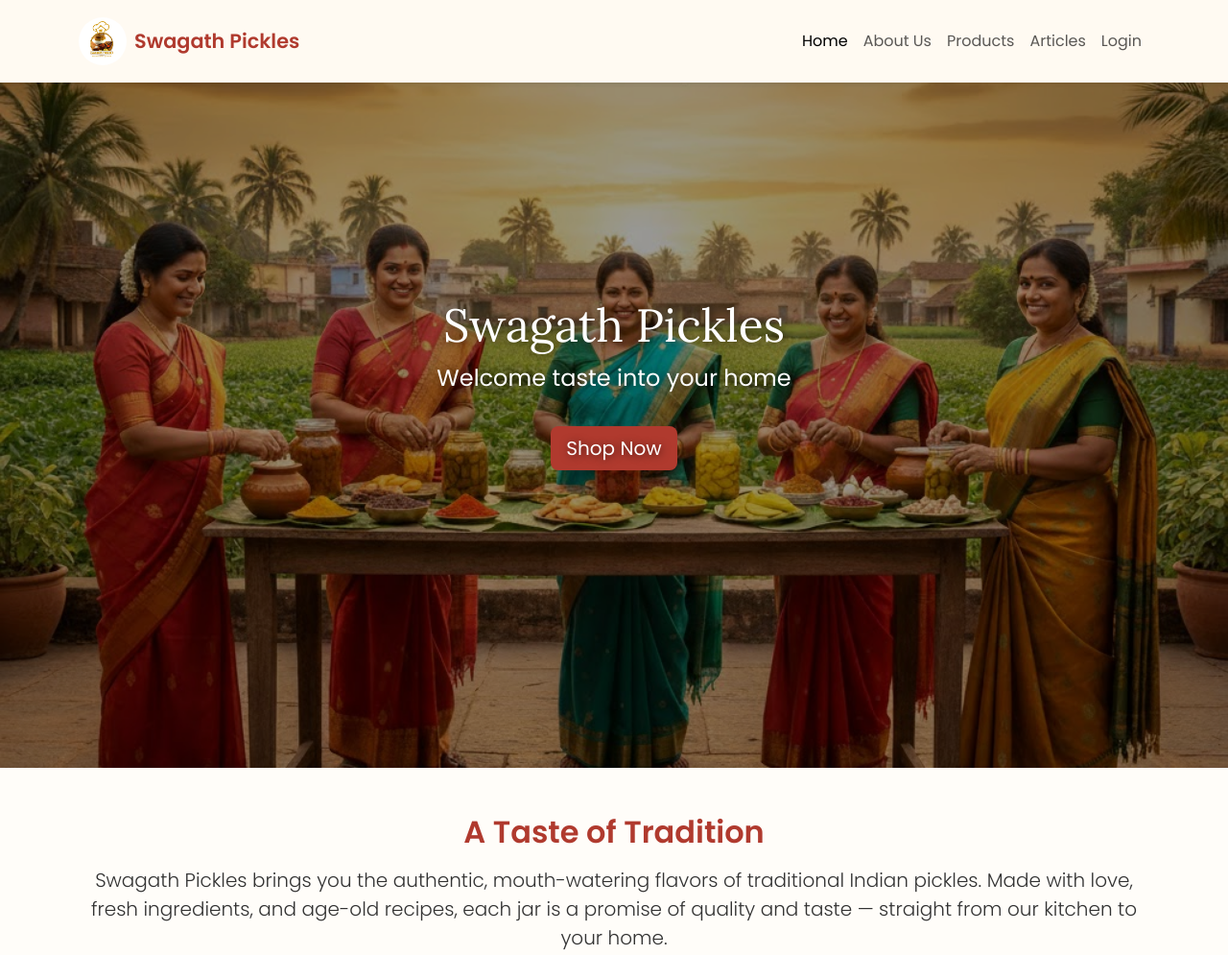
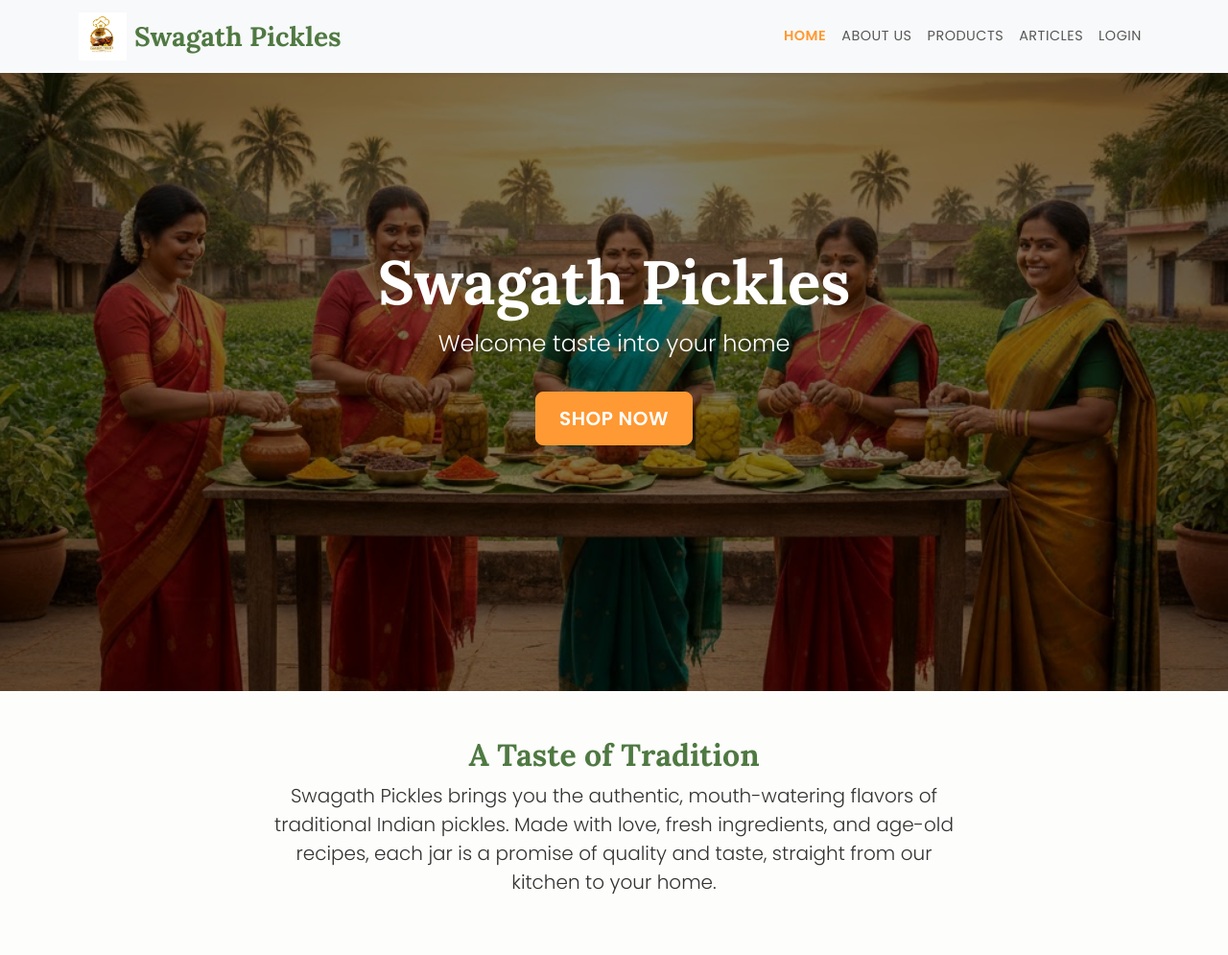
Before and after one commit to swagathpickles-hub/swagathpickles, a plain HTML site: page index.html in a window 1280 px wide. Shown: the top 995 px of the page at 96% size. Drawn offline with nearby package versions, Linux system fonts and the light colour scheme.

Commit message:
Update index.html

```diff
--- a/index.html
+++ b/index.html
@@ -6,7 +6,7 @@
     <title>Swagath Pickles - Welcome taste into your home</title>
 
     <meta name="description" content="Discover the authentic taste of traditional, homemade Indian pickles from Swagath Pickles. We are on a mission to empower rural women with every jar.">
-  <meta name="keywords" content="Swagath Pickles, Homemade Pickles, Rural Women Empowerment, Traditional Pickles, Authentic Indian Pickles">
+    <meta name="keywords" content="Swagath Pickles, Homemade Pickles, Rural Women Empowerment, Traditional Pickles, Authentic Indian Pickles, Indian Pickles">
 
     <meta property="og:title" content="Swagath Pickles - Welcome taste into your home">
     <meta property="og:description" content="Discover authentic homemade Indian pickles and support our mission of empowering rural women.">
@@ -16,47 +16,25 @@
 
     <link rel="icon" href="images/logo.png" type="image/png">
 
-  <!-- Fonts and Styles -->
+    <link rel="preconnect" href="https://fonts.googleapis.com">
+    <link rel="preconnect" href="https://fonts.gstatic.com" crossorigin>
     <link href="https://fonts.googleapis.com/css2?family=Lora:wght@400;700&family=Poppins:wght@300;400;600&display=swap" rel="stylesheet">
+
     <link href="https://cdn.jsdelivr.net/npm/bootstrap@5.3.3/dist/css/bootstrap.min.css" rel="stylesheet">
     <link rel="stylesheet" href="https://cdnjs.cloudflare.com/ajax/libs/font-awesome/6.5.2/css/all.min.css">
 
+    <link rel="stylesheet" href="style.css">
+
     <style>
-    body {
-      font-family: 'Poppins', sans-serif;
-      background-color: #fffdf9;
-      color: #333;
-    }
-
-    /* Navbar */
-    .navbar {
-      background-color: #fffaf2 !important;
-      padding: 0.8rem 0;
-    }
-
-    .navbar-brand img {
-      width: 50px;
-      height: 50px;
-      border-radius: 50%;
-    }
-
-    .navbar-brand span {
-      font-weight: 700;
-      font-size: 1.3rem;
-      color: #b03a2e;
-    }
-
-    /* Hero Section */
+        /* Simple style fix for hero banner */
         .hero-banner {
             background-image: url('images/homepage.jpg');
             background-size: cover;
             background-position: center;
-      height: 100vh;
+            height: 90vh;
             display: flex;
             align-items: center;
             justify-content: center;
-      color: white;
-      text-shadow: 1px 1px 8px rgba(0,0,0,0.6);
             position: relative;
         }
 
@@ -65,7 +43,7 @@
             position: absolute;
             top: 0; left: 0;
             width: 100%; height: 100%;
-      background: rgba(0, 0, 0, 0.4);
+            background-color: rgba(0, 0, 0, 0.5);
         }
 
         .hero-content {
@@ -73,50 +51,27 @@
             z-index: 2;
         }
 
-    .hero-content h1 {
-      font-family: 'Lora', serif;
-      font-size: 3rem;
+        .tagline {
+            font-size: 1.5rem;
+            margin-bottom: 20px;
         }
 
-    .btn-primary {
-      background-color: #b03a2e;
-      border: none;
-    }
-
-    .btn-primary:hover {
-      background-color: #922b21;
-    }
-
-    /* Sections */
-    h2 {
-      color: #b03a2e;
-      font-weight: 700;
-    }
-
-    .site-footer {
-      background-color: #b03a2e;
-    }
-
-    .site-footer a {
-      text-decoration: none;
-    }
-
-    .site-footer hr {
-      border-color: rgba(255,255,255,0.2);
+        footer {
+            background-color: #222;
         }
     </style>
 </head>
+<body>
 
-<body>
-  <!-- Header -->
+    <!-- Navigation Bar -->
     <header>
-    <nav class="navbar navbar-expand-lg fixed-top shadow-sm">
+        <nav class="navbar navbar-expand-lg navbar-light bg-light shadow-sm fixed-top">
             <div class="container">
                 <a class="navbar-brand d-flex align-items-center" href="index.html">
-          <img src="images/logo.png" alt="Swagath Pickles Logo" class="me-2">
+                    <img src="images/logo.png" alt="Swagath Pickles Logo" width="50" height="50" class="me-2">
                     <span>Swagath Pickles</span>
                 </a>
-        <button class="navbar-toggler" type="button" data-bs-toggle="collapse" data-bs-target="#navbarNav">
+                <button class="navbar-toggler" type="button" data-bs-toggle="collapse" data-bs-target="#navbarNav" aria-controls="navbarNav" aria-expanded="false" aria-label="Toggle navigation">
                     <span class="navbar-toggler-icon"></span>
                 </button>
                 <div class="collapse navbar-collapse" id="navbarNav">
@@ -132,24 +87,27 @@
         </nav>
     </header>
 
-  <!-- Hero Section -->
+    <!-- Homepage Banner -->
+    <main>
         <section class="hero-banner">
-    <div class="hero-content text-center">
-      <h1>Swagath Pickles</h1>
-      <p class="fs-4">Welcome taste into your home</p>
-      <a href="products.html" class="btn btn-primary btn-lg mt-3">Shop Now</a>
+            <div class="hero-content text-center text-white">
+                <h1 class="display-3 fw-bold">Swagath Pickles</h1>
+                <p class="tagline">Welcome taste into your home</p>
+                <a href="products.html" class="btn btn-primary btn-lg">Shop Now</a>
             </div>
         </section>
 
         <!-- Tradition Section -->
-  <section class="py-5 text-center">
-    <div class="container">
+        <section class="py-5">
+            <div class="container text-center">
+                <div class="row justify-content-center">
+                    <div class="col-lg-8">
                         <h2>A Taste of Tradition</h2>
-      <p class="lead mt-3">
-        Swagath Pickles brings you the authentic, mouth-watering flavors of traditional Indian pickles.
-        Made with love, fresh ingredients, and age-old recipes, each jar is a promise of quality and taste —
-        straight from our kitchen to your home.
+                        <p class="lead">
+                            Swagath Pickles brings you the authentic, mouth-watering flavors of traditional Indian pickles. Made with love, fresh ingredients, and age-old recipes, each jar is a promise of quality and taste, straight from our kitchen to your home.
                         </p>
+                    </div>
+                </div>
             </div>
         </section>
 
@@ -158,29 +116,27 @@
             <div class="container">
                 <div class="row align-items-center">
                     <div class="col-md-6">
-          <img src="https://via.placeholder.com/600x400.png?text=Empowering+Rural+Women" class="img-fluid rounded shadow" alt="Rural women working together">
+                        <img src="images/empower.jpg" class="img-fluid rounded shadow" alt="Rural women working together">
                     </div>
                     <div class="col-md-6 mt-4 mt-md-0">
                         <h2>Our Mission: Empowering Rural Women</h2>
                         <p>
-            Swagath Pickles is more than just a brand — it's a movement. We are built on the mission of empowering rural women
-            by providing them with sustainable employment. By mastering the art of homemade pickle production, these incredible women
-            gain financial independence and become leaders in their communities.
+                            Swagath Pickles is more than just a brand; it's a movement. We are built on the mission of empowering rural women by providing them with sustainable employment. By mastering the art of homemade pickle production, these incredible women gain financial independence, support their families, and become leaders in their communities.
                         </p>
                         <p>
-            Every jar you buy directly contributes to this mission, helping us create more jobs and foster a supportive ecosystem
-            for women in rural India.
+                            Every jar you buy directly contributes to this mission, helping us create more jobs and foster a supportive ecosystem for women in rural India.
                         </p>
                     </div>
                 </div>
             </div>
         </section>
+    </main>
 
     <!-- Footer -->
     <footer class="site-footer text-white py-5">
         <div class="container">
             <div class="row">
-        <div class="col-md-3 mb-4">
+                <div class="col-md-3 mb-4 mb-md-0">
                     <h5>Quick Links</h5>
                     <ul class="list-unstyled">
                         <li><a href="index.html" class="text-white">Home</a></li>
@@ -191,17 +147,20 @@
                     </ul>
                 </div>
 
-        <div class="col-md-5 mb-4">
+                <div class="col-md-5 mb-4 mb-md-0">
                     <h5>Customer Support</h5>
-          <p><i class="fas fa-envelope me-2"></i><a href="mailto:support@swagathpickles.com" class="text-white">support@swagathpickles.com</a></p>
-          <p><i class="fas fa-phone me-2"></i>+91-9876543210</p>
+                    <p class="mb-1">
+                        <i class="fas fa-envelope me-2"></i>
+                        <a href="mailto:support@swagathpickles.com" class="text-white">support@swagathpickles.com</a>
+                    </p>
+                    <p><i class="fas fa-phone me-2"></i> +91-9876543210</p>
                 </div>
 
                 <div class="col-md-4">
                     <h5>Follow Us</h5>
-          <a href="https://x.com/swagathpickles" class="text-white fs-4 me-3"><i class="fab fa-twitter"></i></a>
-          <a href="https://www.facebook.com/profile.php?id=61582632645072" class="text-white fs-4 me-3"><i class="fab fa-facebook-f"></i></a>
-          <a href="https://youtu.be/TskjrAmevVg" class="text-white fs-4"><i class="fab fa-youtube"></i></a>
+                    <a href="https://x.com/swagathpickles" target="_blank" class="text-white fs-4 me-3"><i class="fab fa-twitter"></i></a>
+                    <a href="https://www.facebook.com/profile.php?id=61582632645072" target="_blank" class="text-white fs-4 me-3"><i class="fab fa-facebook-f"></i></a>
+                    <a href="https://youtu.be/TskjrAmevVg" target="_blank" class="text-white fs-4"><i class="fab fa-youtube"></i></a>
                 </div>
             </div>
             <hr class="my-4">
```
Lines whose indentation alone changed are shown as unchanged.
